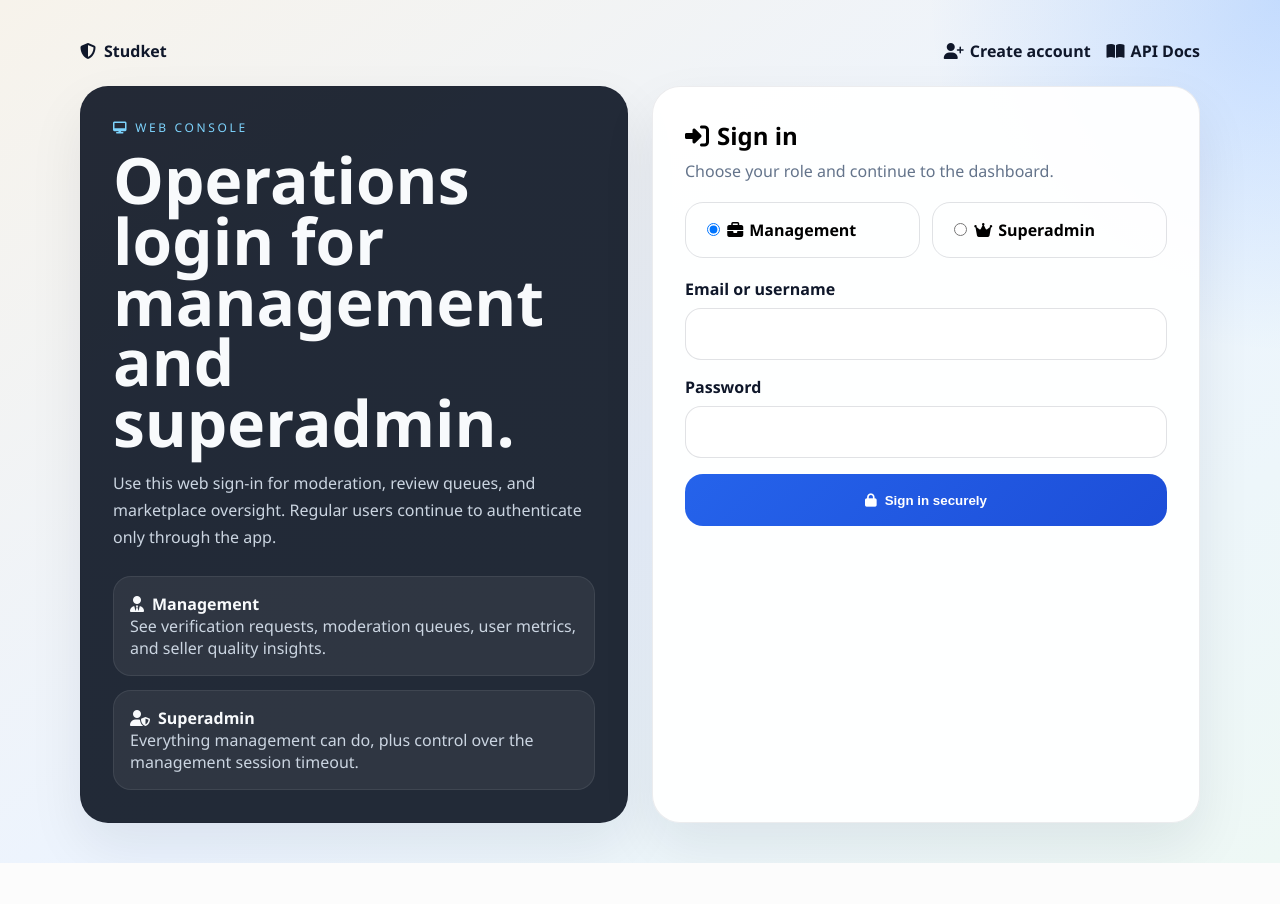
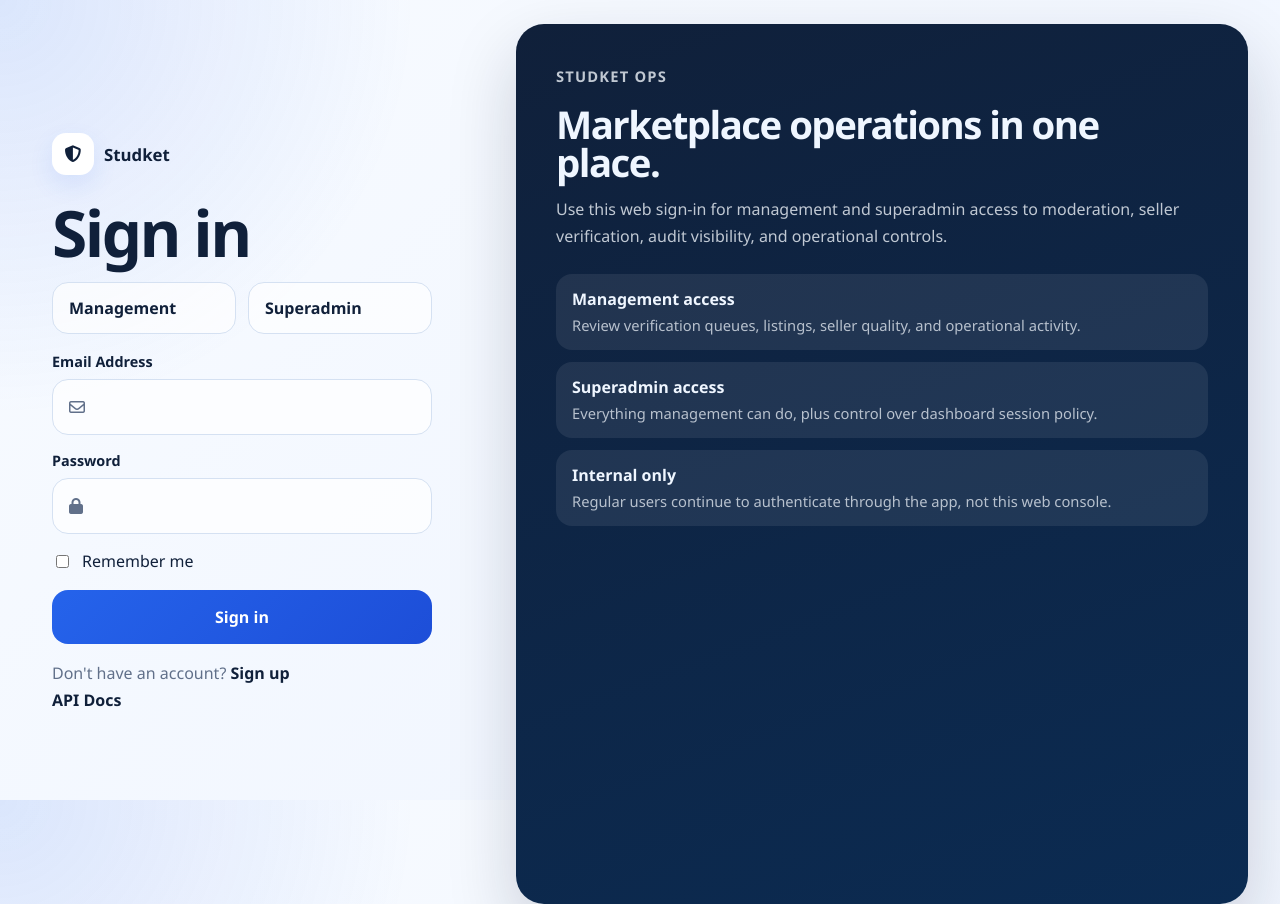
Before and after one commit to Terriakidesu/studket-backend, a FastAPI app: page /auth/login in a window 1280 px wide. Before the commit the page ends 863 px from the top, so only its background shows below. Run offline with FastAPI, Linux system fonts and the light colour scheme; parts of the project's set-up code (start-up, migrations or seed data) failed here and were passed over.

Commit message:
Simplify auth page split layout

```diff
--- a/app/templates/login.html
+++ b/app/templates/login.html
@@ -4,71 +4,218 @@
 
 {% block head %}
 <style>
+    :root {
+        --bg: #eef4ff;
+        --ink: #10203a;
+        --muted: #61708a;
+        --line: #d5e1f2;
+        --accent: #2563eb;
+        --accent-2: #0f766e;
+        --panel: #ffffff;
+        --dark: #10203a;
+    }
+    html, body {
+        height: 100%;
+    }
     body {
-        min-height: 100vh;
         margin: 0;
         background:
-            radial-gradient(circle at top right, rgba(13, 110, 253, 0.18), transparent 22rem),
-            linear-gradient(145deg, #f7f3eb, #ecf4ff 55%, #eef8f5);
+            radial-gradient(circle at top left, rgba(37, 99, 235, 0.14), transparent 26rem),
+            linear-gradient(135deg, #f8fbff, var(--bg));
+        color: var(--ink);
         font-family: "Segoe UI", sans-serif;
     }
-    .container { max-width: 1120px; margin: 0 auto; padding: 40px 20px; }
-    .topbar { display: flex; justify-content: space-between; align-items: center; margin-bottom: 24px; gap: 16px; }
-    .topbar a { text-decoration: none; color: #0f172a; font-weight: 600; }
-    .layout { display: grid; grid-template-columns: 1fr 1fr; gap: 24px; }
-    .card {
-        border-radius: 28px; padding: 32px; box-shadow: 0 24px 54px rgba(15, 23, 42, 0.08);
-        border: 1px solid rgba(15, 23, 42, 0.08);
+    .auth-shell {
+        min-height: 100dvh;
+        display: grid;
+        grid-template-columns: minmax(340px, 420px) minmax(0, 1fr);
+        align-items: center;
+        gap: clamp(32px, 5vw, 88px);
+        padding: 24px 32px;
     }
-    .hero { background: rgba(17, 24, 39, 0.92); color: #f8fafc; }
-    .panel { background: rgba(255, 255, 255, 0.94); }
-    .roles { display: grid; gap: 14px; margin-top: 24px; }
-    .role { border-radius: 18px; padding: 16px; border: 1px solid rgba(255,255,255,0.08); background: rgba(255,255,255,0.06); }
-    .alert { border-radius: 18px; padding: 14px 16px; margin-bottom: 16px; }
+    .form-wrap {
+        width: min(100%, 380px);
+        margin: 0 auto;
+    }
+    .brand {
+        display: inline-flex;
+        align-items: center;
+        gap: 10px;
+        margin-bottom: 28px;
+        color: var(--ink);
+        text-decoration: none;
+        font-weight: 800;
+        font-size: 1.05rem;
+    }
+    .brand-mark {
+        width: 42px;
+        height: 42px;
+        display: inline-flex;
+        align-items: center;
+        justify-content: center;
+        border-radius: 14px;
+        background: var(--panel);
+        box-shadow: 0 10px 24px rgba(37, 99, 235, 0.10);
+    }
+    h1 {
+        margin: 0 0 18px;
+        font-size: clamp(2.8rem, 5vw, 4rem);
+        line-height: .95;
+        letter-spacing: -.04em;
+    }
+    .alert {
+        border-radius: 14px;
+        padding: 12px 14px;
+        margin-bottom: 14px;
+        font-size: .95rem;
+    }
     .alert.error { background: rgba(180, 35, 24, 0.08); color: #b42318; }
     .alert.success { background: rgba(22, 101, 52, 0.08); color: #166534; }
-    .role-picker { display: grid; grid-template-columns: 1fr 1fr; gap: 12px; margin: 20px 0; }
-    .role-option { border: 1px solid rgba(15, 23, 42, 0.12); border-radius: 18px; padding: 16px; }
-    .role-option.active { border-color: #2563eb; background: rgba(37, 99, 235, 0.06); }
-    .field { display: grid; gap: 8px; margin-bottom: 16px; }
-    .field label { font-weight: 600; color: #0f172a; }
-    .field input { min-height: 50px; border-radius: 16px; border: 1px solid rgba(15, 23, 42, 0.12); padding: 0 14px; font: inherit; }
+    .role-picker {
+        display: grid;
+        grid-template-columns: 1fr 1fr;
+        gap: 12px;
+        margin-bottom: 18px;
+    }
+    .role-option {
+        padding: 14px 16px;
+        border: 1px solid var(--line);
+        border-radius: 16px;
+        background: rgba(255, 255, 255, 0.68);
+        font-weight: 700;
+        cursor: pointer;
+    }
+    .role-option input {
+        position: absolute;
+        opacity: 0;
+        pointer-events: none;
+    }
+    .role-option.active {
+        border-color: var(--accent);
+        background: rgba(37, 99, 235, 0.08);
+    }
+    .field {
+        display: grid;
+        gap: 8px;
+        margin-bottom: 16px;
+    }
+    .field label {
+        font-size: .9rem;
+        font-weight: 700;
+    }
+    .input-shell {
+        display: flex;
+        align-items: center;
+        gap: 12px;
+        min-height: 54px;
+        padding: 0 16px;
+        border: 1px solid var(--line);
+        border-radius: 16px;
+        background: rgba(255, 255, 255, 0.72);
+    }
+    .input-shell i {
+        color: var(--muted);
+    }
+    .input-shell input {
+        width: 100%;
+        border: 0;
+        outline: 0;
+        background: transparent;
+        color: var(--ink);
+        font: inherit;
+    }
+    .remember {
+        display: flex;
+        align-items: center;
+        gap: 10px;
+        margin: 6px 0 18px;
+    }
     .submit {
-        width: 100%; min-height: 52px; border: 0; border-radius: 18px;
-        background: linear-gradient(135deg, #2563eb, #1d4ed8); color: white; font-weight: 700; cursor: pointer;
+        width: 100%;
+        min-height: 54px;
+        border: 0;
+        border-radius: 16px;
+        background: linear-gradient(135deg, var(--accent), #1d4ed8);
+        color: white;
+        font: inherit;
+        font-weight: 700;
+        cursor: pointer;
     }
-    @media (max-width: 900px) { .layout { grid-template-columns: 1fr; } }
+    .meta-links {
+        margin-top: 16px;
+        color: var(--muted);
+        line-height: 1.7;
+    }
+    .meta-links a {
+        color: var(--ink);
+        text-decoration: none;
+        font-weight: 700;
+    }
+    .info-panel {
+        height: 100%;
+        align-self: stretch;
+        padding: 40px;
+        border-radius: 28px;
+        background: linear-gradient(160deg, var(--dark), #0b2b52);
+        color: #eff6ff;
+        box-shadow: 0 28px 68px rgba(15, 23, 42, 0.18);
+    }
+    .eyebrow {
+        margin: 0 0 14px;
+        color: #93c5fd;
+        font-size: .92rem;
+        font-weight: 700;
+        letter-spacing: .08em;
+        text-transform: uppercase;
+    }
+    .info-panel h2 {
+        margin: 0 0 14px;
+        font-size: clamp(2rem, 3vw, 3rem);
+        line-height: 1;
+        letter-spacing: -.04em;
+    }
+    .info-panel p {
+        margin: 0 0 16px;
+        color: rgba(226, 232, 240, 0.84);
+        line-height: 1.7;
+    }
+    .info-list {
+        display: grid;
+        gap: 12px;
+        margin-top: 24px;
+    }
+    .info-item {
+        padding: 14px 16px;
+        border-radius: 16px;
+        background: rgba(255, 255, 255, 0.08);
+    }
+    .info-item strong {
+        display: block;
+        margin-bottom: 4px;
+    }
+    .info-item span {
+        color: rgba(226, 232, 240, 0.78);
+        font-size: .92rem;
+        line-height: 1.5;
+    }
+    @media (max-width: 980px) {
+        .auth-shell {
+            grid-template-columns: 1fr;
+            gap: 24px;
+            align-content: center;
+        }
+    }
 </style>
 {% endblock %}
 
 {% block content %}
-<main class="container">
-    <div class="topbar">
-        <a href="/"><i class="fa-solid fa-shield-halved" style="margin-right:8px;"></i>Studket</a>
-        <div style="display:flex; gap:16px; flex-wrap:wrap;">
-            <a href="/auth/register"><i class="fa-solid fa-user-plus" style="margin-right:6px;"></i>Create account</a>
-            <a href="/docs"><i class="fa-solid fa-book-open" style="margin-right:6px;"></i>API Docs</a>
-        </div>
-    </div>
-    <section class="layout">
-        <article class="card hero">
-            <p style="letter-spacing:.22em; text-transform:uppercase; font-size:12px; color:#7dd3fc; margin:0 0 14px;"><i class="fa-solid fa-desktop" style="margin-right:6px;"></i>Web Console</p>
-            <h1 style="font-size:clamp(2.2rem, 5vw, 4rem); line-height:.95; margin:0 0 16px;">Operations login for management and superadmin.</h1>
-            <p style="color:#cbd5e1; line-height:1.7;">Use this web sign-in for moderation, review queues, and marketplace oversight. Regular users continue to authenticate only through the app.</p>
-            <div class="roles">
-                <div class="role">
-                    <strong><i class="fa-solid fa-user-tie" style="margin-right:8px;"></i>Management</strong>
-                    <div style="color:#cbd5e1;">See verification requests, moderation queues, user metrics, and seller quality insights.</div>
-                </div>
-                <div class="role">
-                    <strong><i class="fa-solid fa-user-shield" style="margin-right:8px;"></i>Superadmin</strong>
-                    <div style="color:#cbd5e1;">Everything management can do, plus control over the management session timeout.</div>
-                </div>
-            </div>
-        </article>
-        <section class="card panel">
-            <h2 style="margin:0 0 8px;"><i class="fa-solid fa-right-to-bracket" style="margin-right:8px;"></i>Sign in</h2>
-            <p style="color:#64748b; margin:0 0 18px;">Choose your role and continue to the dashboard.</p>
+<main class="auth-shell">
+    <section class="form-wrap">
+        <a class="brand" href="/">
+            <span class="brand-mark"><i class="fa-solid fa-shield-halved"></i></span>
+            <span>Studket</span>
+        </a>
+        <h1>Sign in</h1>
         {% if error %}<div class="alert error">{{ error }}</div>{% endif %}
         {% if success %}<div class="alert success">{{ success }}</div>{% endif %}
         <form method="post" action="/auth/login">
@@ -76,25 +223,58 @@
             <div class="role-picker">
                 <label class="role-option {% if active_role != 'superadmin' %}active{% endif %}" data-role-card="management">
                     <input type="radio" name="account_type" value="management" {% if active_role != "superadmin" %}checked{% endif %}>
-                        <strong><i class="fa-solid fa-briefcase" style="margin-right:6px;"></i>Management</strong>
+                    <span>Management</span>
                 </label>
                 <label class="role-option {% if active_role == 'superadmin' %}active{% endif %}" data-role-card="superadmin">
                     <input type="radio" name="account_type" value="superadmin" {% if active_role == "superadmin" %}checked{% endif %}>
-                        <strong><i class="fa-solid fa-crown" style="margin-right:6px;"></i>Superadmin</strong>
+                    <span>Superadmin</span>
                 </label>
             </div>
             <div class="field">
-                    <label>Email or username</label>
+                <label>Email Address</label>
+                <div class="input-shell">
+                    <i class="fa-regular fa-envelope"></i>
                     <input type="text" name="identity" value="{{ form_data.get('identity', '') }}" autocomplete="username" required>
+                </div>
             </div>
             <div class="field">
                 <label>Password</label>
+                <div class="input-shell">
+                    <i class="fa-solid fa-lock"></i>
                     <input type="password" name="password" autocomplete="current-password" required>
                 </div>
-                <button class="submit" type="submit"><i class="fa-solid fa-lock" style="margin-right:8px;"></i>Sign in securely</button>
+            </div>
+            <label class="remember">
+                <input type="checkbox" name="remember_me" value="1">
+                <span>Remember me</span>
+            </label>
+            <button class="submit" type="submit">Sign in</button>
         </form>
+        <div class="meta-links">
+            <div>Don't have an account? <a href="/auth/register">Sign up</a></div>
+            <div><a href="/docs">API Docs</a></div>
+        </div>
     </section>
-    </section>
+
+    <aside class="info-panel">
+        <p class="eyebrow">Studket Ops</p>
+        <h2>Marketplace operations in one place.</h2>
+        <p>Use this web sign-in for management and superadmin access to moderation, seller verification, audit visibility, and operational controls.</p>
+        <div class="info-list">
+            <article class="info-item">
+                <strong>Management access</strong>
+                <span>Review verification queues, listings, seller quality, and operational activity.</span>
+            </article>
+            <article class="info-item">
+                <strong>Superadmin access</strong>
+                <span>Everything management can do, plus control over dashboard session policy.</span>
+            </article>
+            <article class="info-item">
+                <strong>Internal only</strong>
+                <span>Regular users continue to authenticate through the app, not this web console.</span>
+            </article>
+        </div>
+    </aside>
 </main>
 {% endblock %}
 
```
Also changed, not shown: app/templates/register.html (+233 -52 lines). Lines whose indentation alone changed are shown as unchanged.
